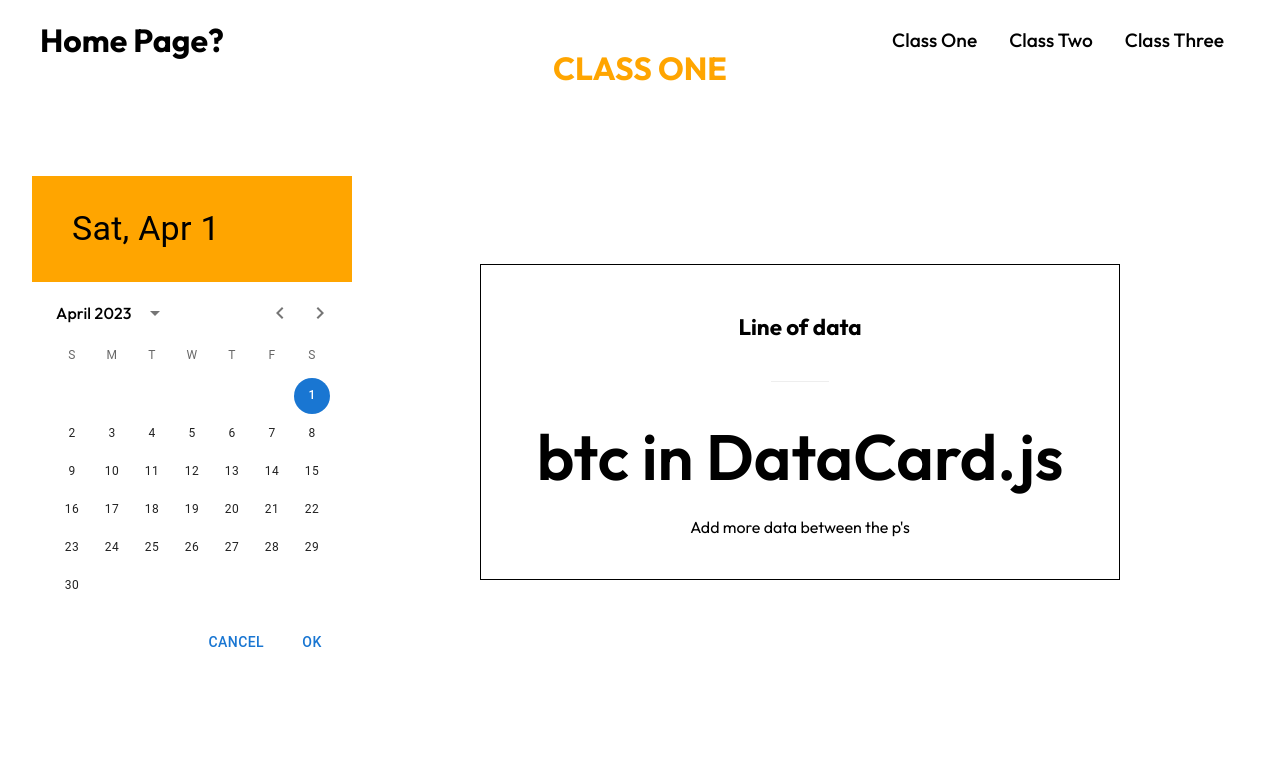
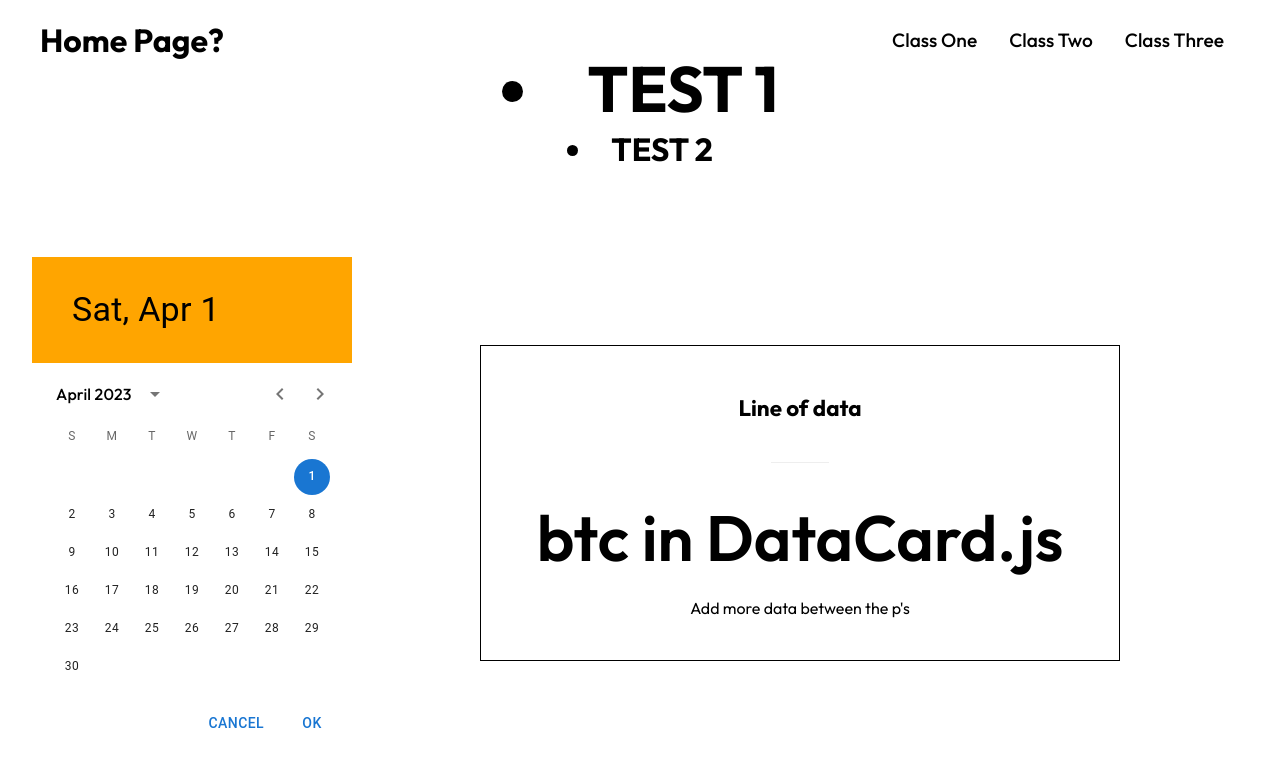
Before and after one commit to kaylanesbitt/anti-hell-week, a React (Create React App) app in the folder react-rolex/: page / in a window 1280 px wide. Shown: the top 766 px of the page. Built offline with nearby package versions, Linux system fonts and the light colour scheme.

Commit message:
created a render function and printed function onto main mage

```diff
--- a/react-rolex/src/routes/Home.js
+++ b/react-rolex/src/routes/Home.js
@@ -9,7 +9,7 @@ function App() {
     return (
         <div className="App">
             <Navbar />
-      <h1 className='header-text'>Class One</h1>
+            <h1 className='header-text'>{render()}</h1>
             <div className="container">
                 <Calendar className='calendar' />
                 {/* <DataCard className='deposits' /> */}
@@ -19,4 +19,16 @@ function App() {
     );
 }
 
+function render() {
+    const data =[{"name":"test 1"},{"name":"test 2"}];
+    const listItems = data.map((d) => <li key={d.name}>{d.name}</li>);
+
+    return (
+
+    <div>
+        <h1>{listItems[0]}</h1>
+        <p> {listItems[1]}</p>
+    </div>
+    );
+}
 export default App;
```
Lines whose indentation alone changed are shown as unchanged.
